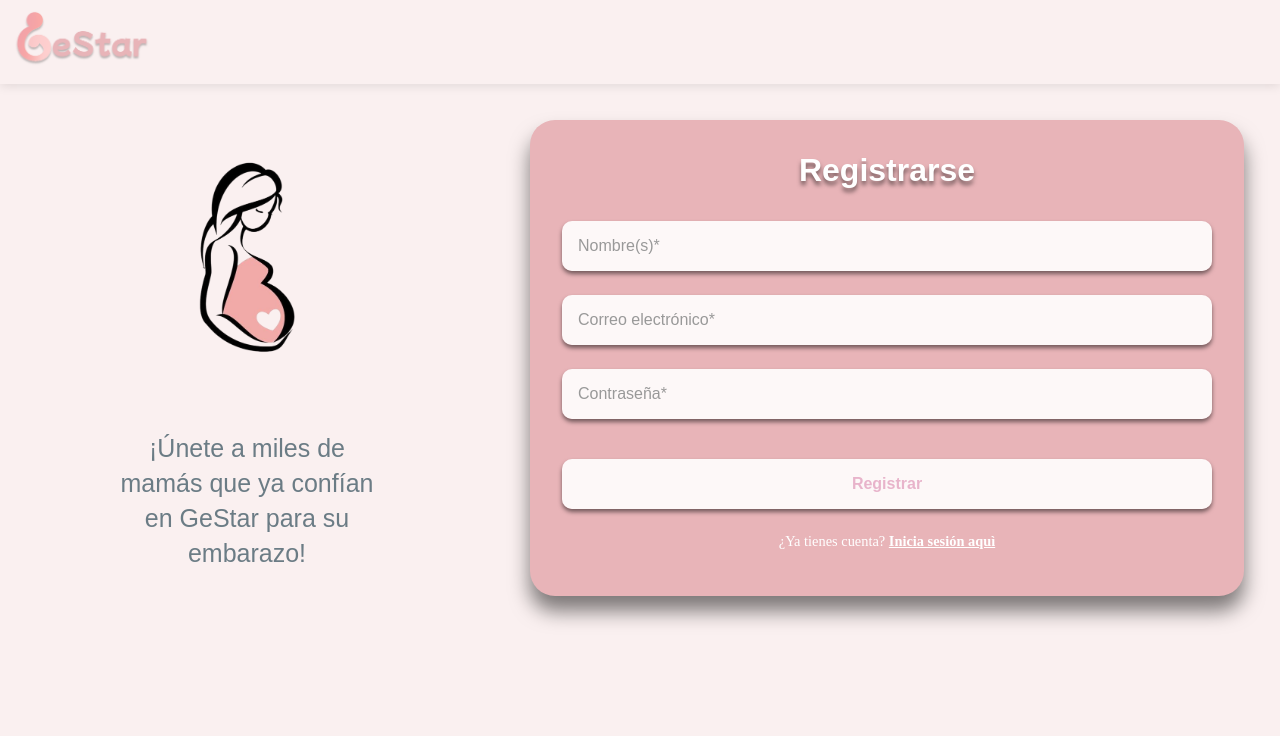
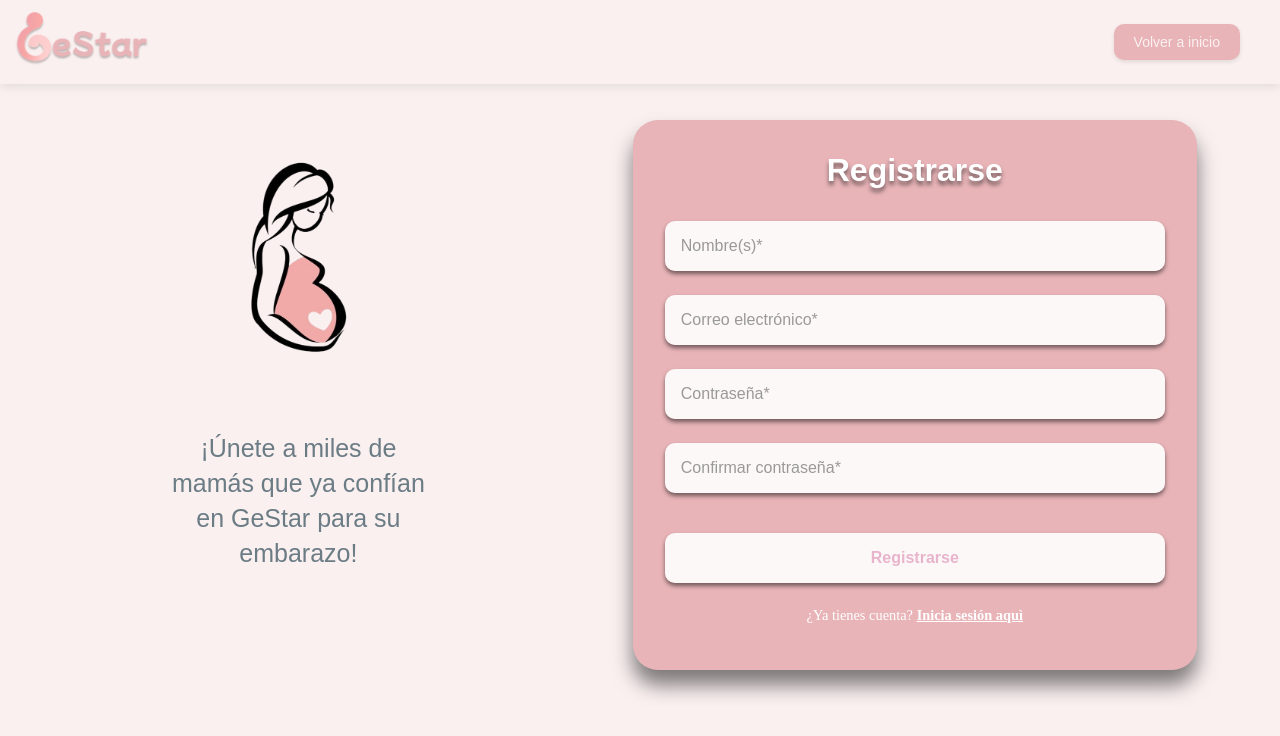
Before and after one commit to JulianaFranco140/gestar, a Next.js app: page /signup in a window 1280 px wide. Shown: the top 736 px of the page. Built offline with nearby package versions, Linux system fonts and the light colour scheme.

Commit message:
A back to home button was added to the signup and login pages, hover effects were added to the buttons on the home page and to the description cards

```diff
--- a/src/app/(pages)/signup/page.js
+++ b/src/app/(pages)/signup/page.js
@@ -15,7 +15,7 @@ export default function Signup() {
         formType="signup"
         title="Registrarse"
         fields={signupFields}
-        submitText="Registrar"
+        submitText="Registrarse"
         onSubmit={handleSignupSubmit}
         footerText="¿Ya tienes cuenta?"
         footerLink="/login"
--- a/src/components/Auth/AuthForm.module.css
+++ b/src/components/Auth/AuthForm.module.css
@@ -1,6 +1,6 @@
 .authContainer {
   display: flex;
-  height: calc(100vh - 80px);
+  height: calc(100% - 80px);
   overflow: hidden;
   box-sizing: border-box;
 }
@@ -55,13 +55,13 @@
   background: #E8B4B8;
   border-radius: 25px;
   padding: 2rem 2rem;
-  width: 650px;
+  width: 500px;
   max-width: 650px;
   box-shadow: 0 15px 20px rgba(0, 0, 0, 0.5);
 }
 
 .loginCard {
-  margin: 50px 20px;
+  margin: 50px 0 50px 100px;
 }
 
 .signupCard {
--- a/src/components/Auth/authConfigs.js
+++ b/src/components/Auth/authConfigs.js
@@ -13,6 +13,11 @@ export const signupFields = [
     name: "password",
     type: "password",
     placeholder: "Contraseña*"
+  },
+  {
+    name: "confirmPassword",
+    type: "password",
+    placeholder: "Confirmar contraseña*"
   }
 ];
 
--- a/src/components/Header/Header.js
+++ b/src/components/Header/Header.js
@@ -15,6 +15,12 @@ const Header = () => {
           />
         </Link>
       </div>
+      <div className={styles.headerButtons}>
+        <Link href="/">
+          <button className={styles.BackButton}>Volver a inicio</button>
+        </Link>
+      </div>
+
     </header>
   );
 };
--- a/src/components/Header/Header.module.css
+++ b/src/components/Header/Header.module.css
@@ -25,7 +25,9 @@
   margin: 20px 40px;
 }
 
-.registerButton {
+
+
+.BackButton {
   padding: 10px 20px;
   border-radius: 10px;
   background-color: #E8B4B8;
@@ -36,13 +38,10 @@
   box-shadow: 0 2px 4px rgba(0, 0, 0, 0.1);
 }
 
-.loginButton {
-  padding: 10px 20px;
-  border-radius: 10px;
-  background-color: #E8B4B8;
-  color: #FAF0F0;
-  cursor: pointer;
-  font-size: 14px;
-  border: None;
-  box-shadow: 0 2px 4px rgba(0, 0, 0, 0.1);
+
+.BackButton:hover{
+  background-color: #d4a5a5;
+  color: #6B7C85;
+  transform: translateY(-2px);
+  box-shadow: 0 5px 15px rgba(0, 0, 0, 0.1);
 }
```
Also changed, not shown: src/app/page.module.css (+15 -0 lines).
